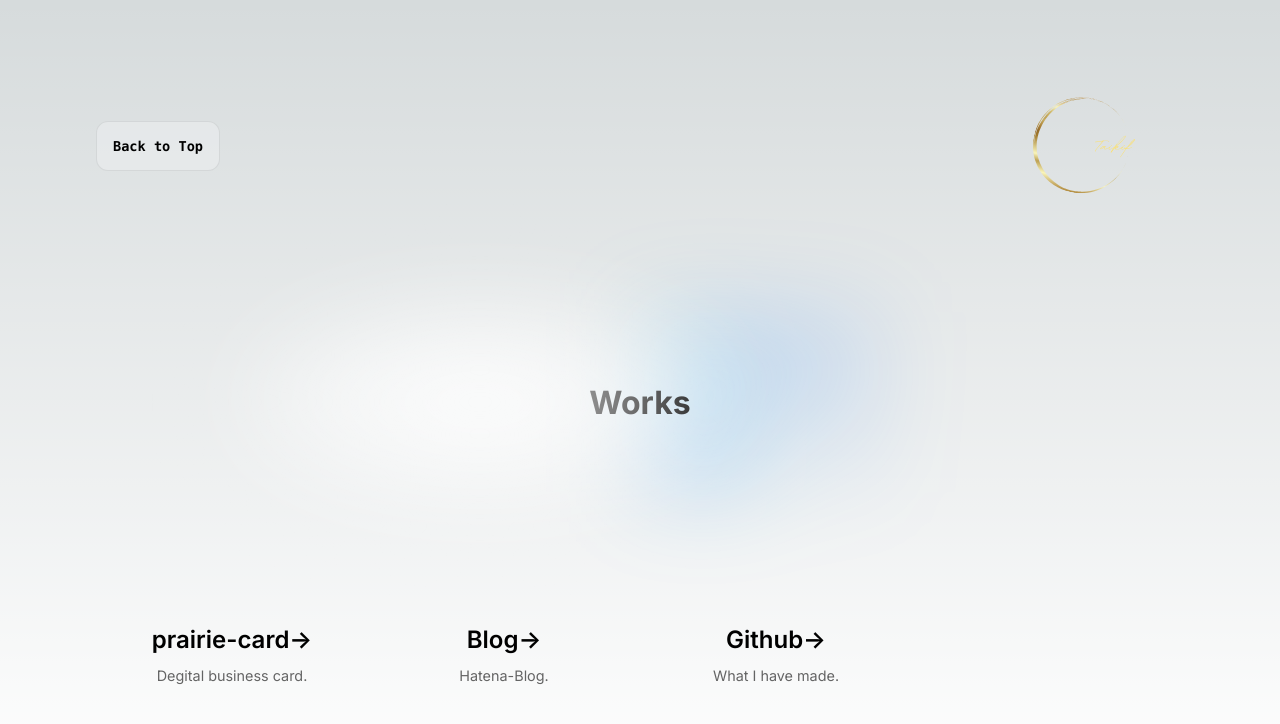
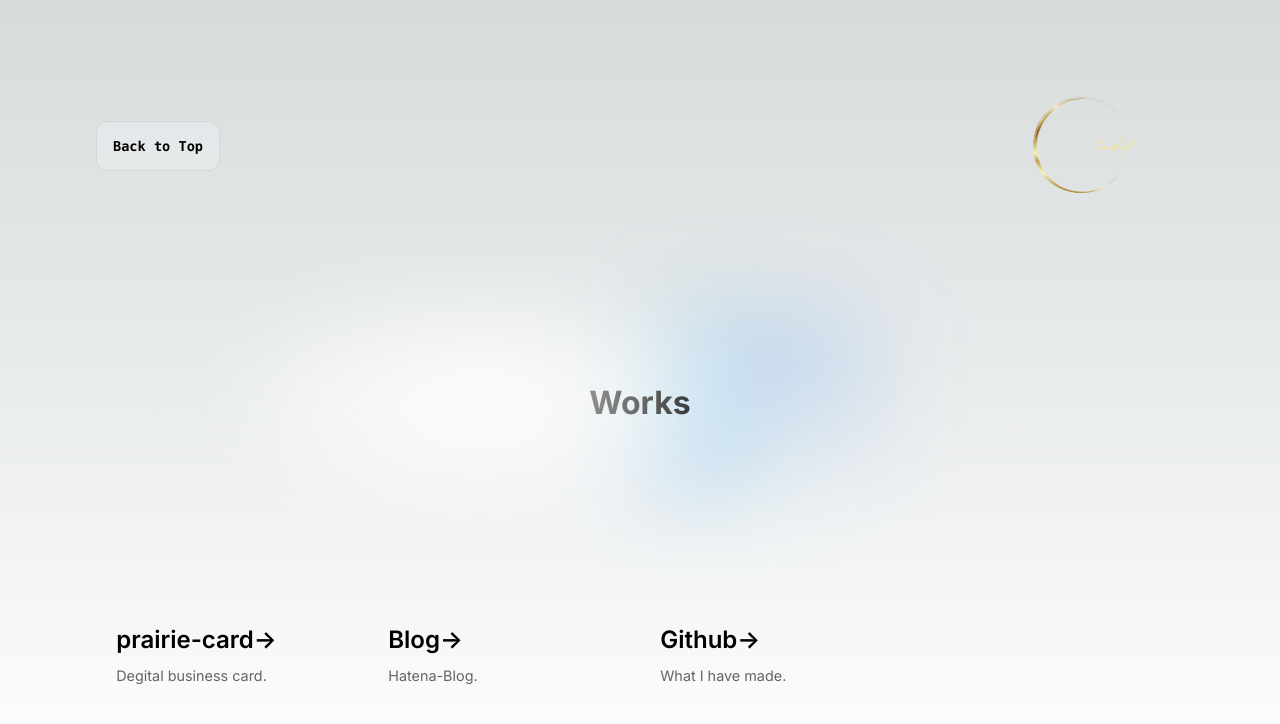
Before and after one commit to taikif/portfolio, a Next.js app: page /works in a window 1280 px wide. Shown: the top 724 px of the page. Built offline with nearby package versions, Linux system fonts and the light colour scheme.

Commit message:
worksからtopに戻る際にjsがうまく効かない仕様のデバッグ

```diff
--- a/app/works/layout.js
+++ /dev/null
@@ -1,12 +0,0 @@
-import 'app/globals.css'
-import { Inter } from 'next/font/google'
-
-const inter = Inter({ subsets: ['latin'] })
-
-export default function WorksLayout({ children }) {
-    return (
-      <html lang="ja">
-        <body className={inter.className}>{children}</body>
-      </html>
-    )
-  }
--- a/app/works/page.js
+++ b/app/works/page.js
@@ -1,5 +1,5 @@
 import Image from 'next/image'
-import styles from 'app/works/works.module.css'
+import styles from 'app/page.module.css'
 import Link from 'next/link'
 
 export default function Works(){
@@ -25,7 +25,6 @@ export default function Works(){
                     />
                   </a>
                 </div>
-
             </div>
 
             <div className={styles.center}>
```
